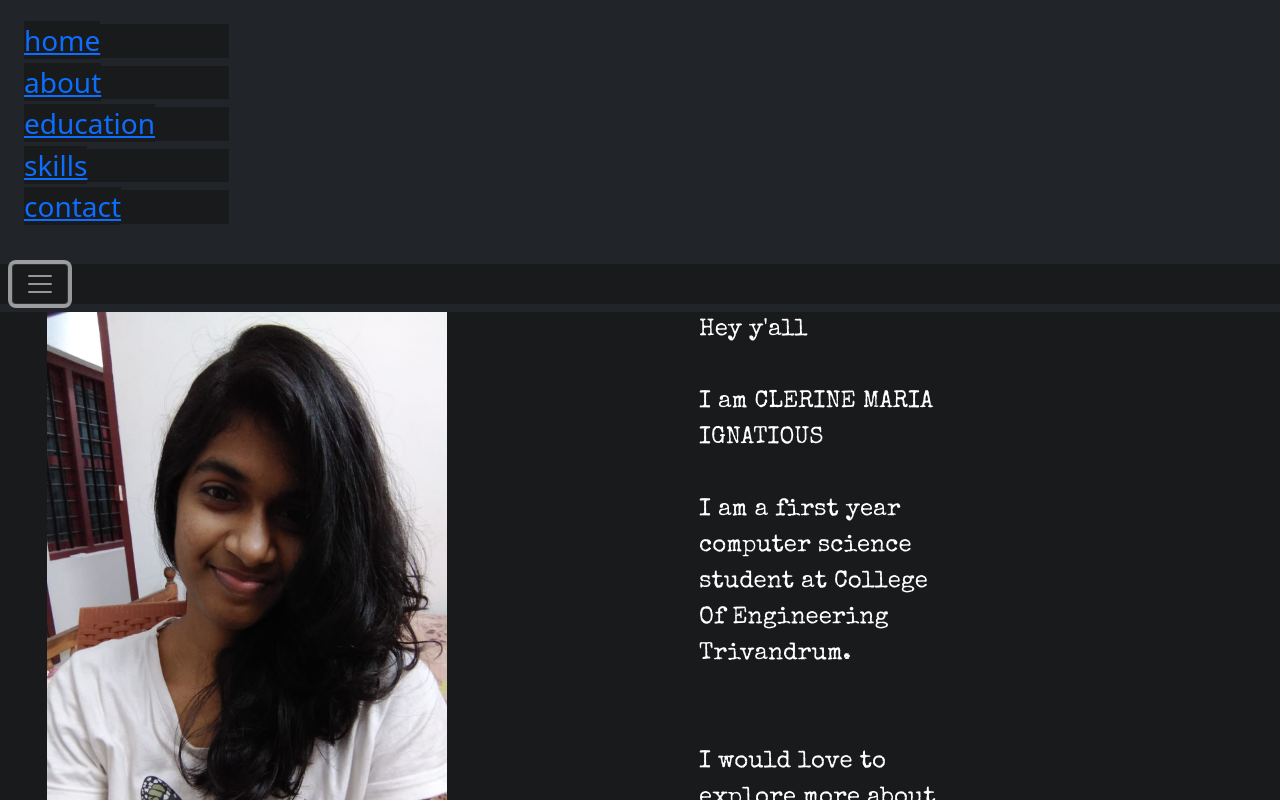
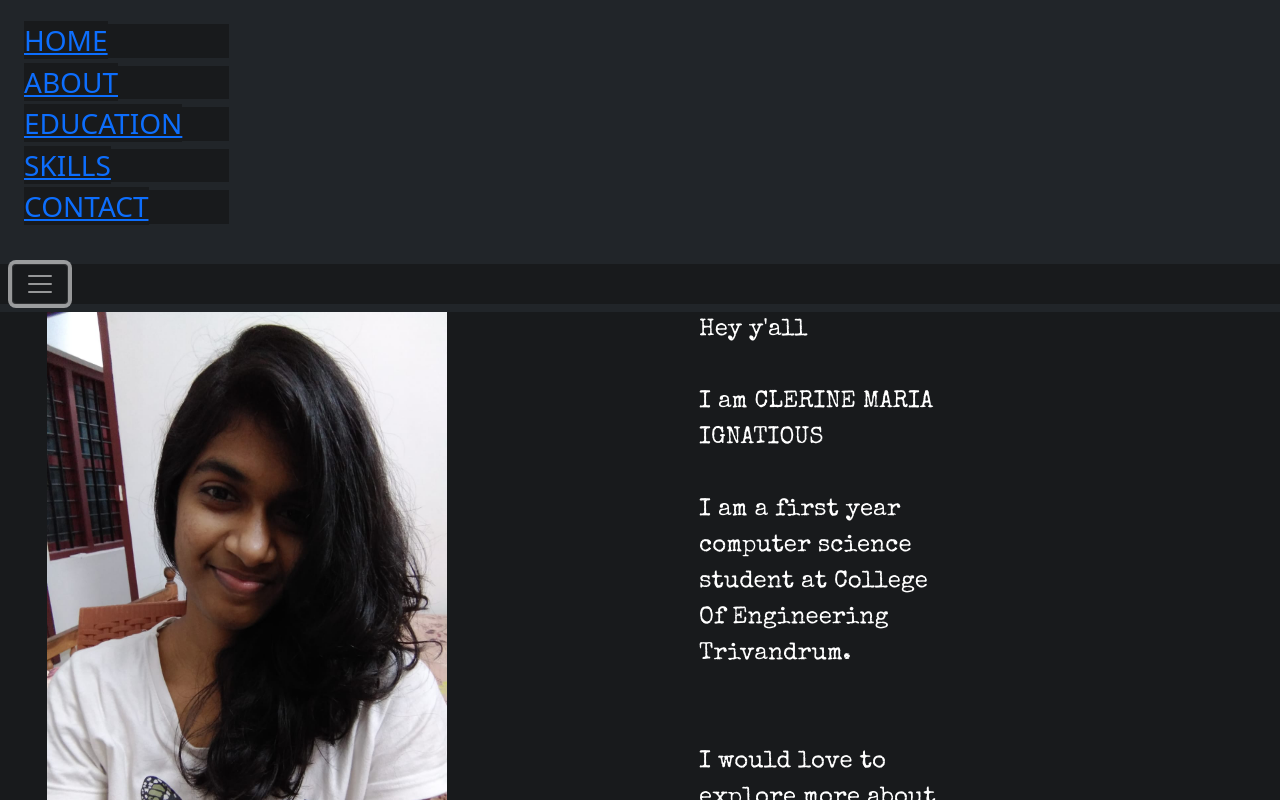
Before and after one commit to CLERINE-MARIA-IGNATIOUS/portfolio, a plain HTML site: page index.html in a window 1280 px wide. Both pictures are taken after a click on the button "Toggle navigation". Shown: the top 800 px of the page. Drawn offline with nearby package versions, Linux system fonts and the light colour scheme.

Commit message:
first commit

```diff
--- a/index.html
+++ b/index.html
@@ -18,19 +18,19 @@
             <a href="#skillss">SKILLS</a>
             <a href="contactme">CONTACT</a> -->
             <div class="col-xl-2" >
-                <h3><a href="#home">home</a> </h3>
+                <h3><a href="#home">HOME</a> </h3>
             </div>
             <div class="col-xl-2" >
-                <h3><a href="#abouty">about</a> </h3>
+                <h3><a href="#abouty">ABOUT</a> </h3>
             </div>
             <div class="col-xl-2" >
-                <h3><a href="#education">education</a> </h3>
+                <h3><a href="#education">EDUCATION</a> </h3>
             </div>
             <div class="col-xl-2" >
-                <h3><a href="#skillss">skills</a> </h3>
+                <h3><a href="#skillss">SKILLS</a> </h3>
             </div>
             <div class="col-xl-2" >
-                <h3><a href="#contactme">contact</a> </h3>
+                <h3><a href="#contactme">CONTACT</a> </h3>
             </div>
           <!-- <span class="text-muted">CAFE</span> -->
         </div>
```
